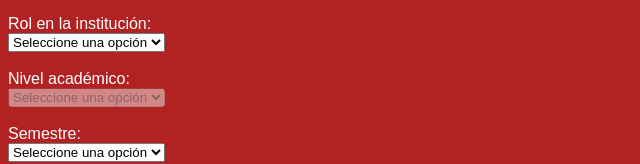
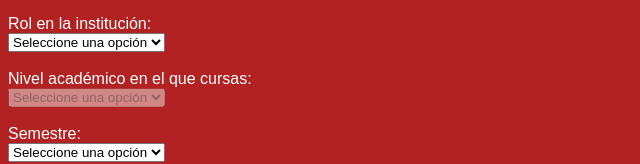
Before and after one commit to JSFCheCho/Rubrica-unidad-1, a plain HTML site: page index.html in a window 1280 px wide. Shown: the part 179-343 px from the top of the page, without its empty margins (0-640 px from the left). Drawn offline with Linux system fonts and the light colour scheme.

Commit message:
cambio ortografico para claridad en el campo 'nivel academico'

```diff
--- a/index.html
+++ b/index.html
@@ -31,7 +31,7 @@
             <option value="profesor">Profesor</option>
         </select><br><br>
 
-        <label for="nivel">Nivel académico:</label><br>
+        <label for="nivel">Nivel académico en el que cursas:</label><br>
         <select id="nivel" name="nivel" disabled>
             <option value="">Seleccione una opción</option>
             <option value="pregrado">Pregrado</option>
```
